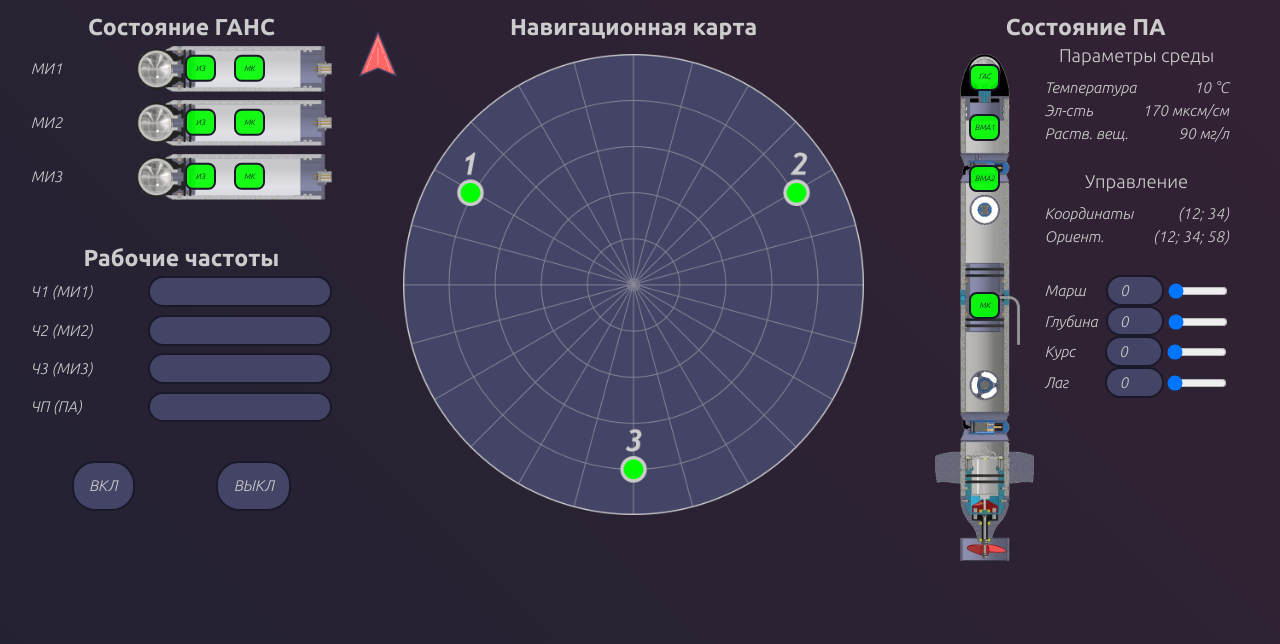
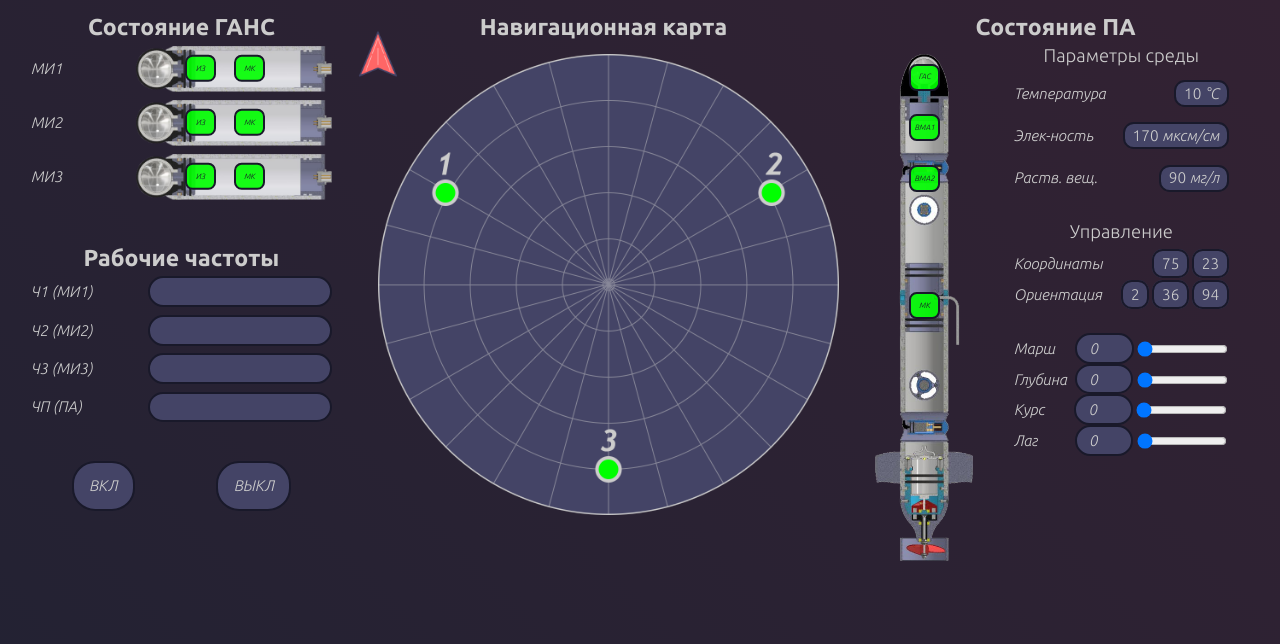
Before and after one commit to Nna2291/gans, a Flask app: page / in a window 1280 px wide. Shown: the top 644 px of the page. Run offline with Flask 2, Linux system fonts and the light colour scheme; data that the repository does not hold is empty.

Commit message:
Slight changes

```diff
--- a/static/css/style.css
+++ b/static/css/style.css
@@ -43,11 +43,11 @@ div.panel.left {
 }
 
 div.panel.right {
-  width: 25%;
+  width: 30%;
 }
 
 div.panel.center {
-  width: 50%;
+  width: 45%;
 }
 
 div.condition_gans {
@@ -169,7 +169,8 @@ button:active {
 }
 
 div.map_img {
-  margin-top: 1rem;
+  margin: 1rem 3rem 0 3rem;
+  width: 30rem;
   display: flex;
   justify-content: center;
   position: relative;
@@ -208,8 +209,8 @@ div.pa span.text_over_img {
 div.marker {
   height: 3rem;
   position: absolute;
-  left: 3rem;
-  top: 0;
+  left: 0%;
+  top: 0%;
   width: 30rem;
 }
 
@@ -261,9 +262,9 @@ button.menu_but:active {
 div.menu_box {
   position: absolute;
   top: 0%;
-  left: 3rem;
+  left: 4rem;
   background: #19192A;
-  width: 17rem;
+  width: 18rem;
   border-radius: .5rem;
   padding: .5rem 0 .5rem .5rem;
 }
@@ -287,20 +288,38 @@ div.control input[type=text][name=lag_text] {
 
 div.control input[type=range] {
   transform: translateY(0.2rem);
-  width: 3.9rem;
+  width: 5.9rem;
 }
 
 div.preferences {
-  width: 13rem;
+  width: 15rem;
   padding: .5rem;
 }
 
 div.variable {
-  margin-top: .5rem;
+  margin-top: 1rem;
   display: flex;
   justify-content: space-between;
+  align-items: center;
 }
 
 div.variable:nth-child(2) {
   margin-top: 1rem;
 }
+
+h3.figure {
+  background: #444466;
+  padding: 0.25rem 0.5rem 0.25rem 0.5rem;
+  border: 0.15rem solid #19192A;
+  border-radius: .7rem;
+  margin-left: .2rem;
+  font-style: normal;
+}
+
+h3.figure:first-child {
+  margin-left: 0;
+}
+
+h3.figure:hover {
+  background: #666699;
+}
--- a/templates/home.html
+++ b/templates/home.html
@@ -117,15 +117,15 @@
                         <h2 style="font-size: 1.2rem; font-weight: normal;">Параметры среды</h2>
                         <div class="variable">
                             <h3>Температура</h3>
-                            <h3>10<span> °C</span></h3>
+                            <h3 class="figure">10<span> °C</span></h3>
                         </div>
                         <div class="variable">
-                            <h3>Эл-сть</h3>
-                            <h3>170<span> мксм/см</span></h3>
+                            <h3>Элек-ность</h3>
+                            <h3 class="figure">170<span> мксм/см</span></h3>
                         </div>
                         <div class="variable">
                             <h3>Раств. вещ.</h3>
-                            <h3>90<span> мг/л</span></h3>
+                            <h3 class="figure">90<span> мг/л</span></h3>
                         </div>
                     </div>
                     <br><br>
@@ -133,11 +133,11 @@
                         <h2 style="font-size: 1.2rem; font-weight: normal;">Управление</h2>
                         <div class="variable">
                             <h3>Координаты</h3>
-                            <h3>(<span>12</span>; <span>34</span>)</h3>
+                            <div><h3 class="figure">75</h3><h3 class="figure">23</h3></div>
                         </div>
                         <div class="variable">
-                            <h3>Ориент.</h3>
-                            <h3>(<span>12</span>; <span>34</span>; <span>58</span>)</h3>
+                            <h3>Ориентация</h3>
+                            <div><h3 class="figure">2</h3><h3 class="figure">36</h3><h3 class="figure">94</h3></div>
                         </div>
                         <br><br>
                         <form>
```
